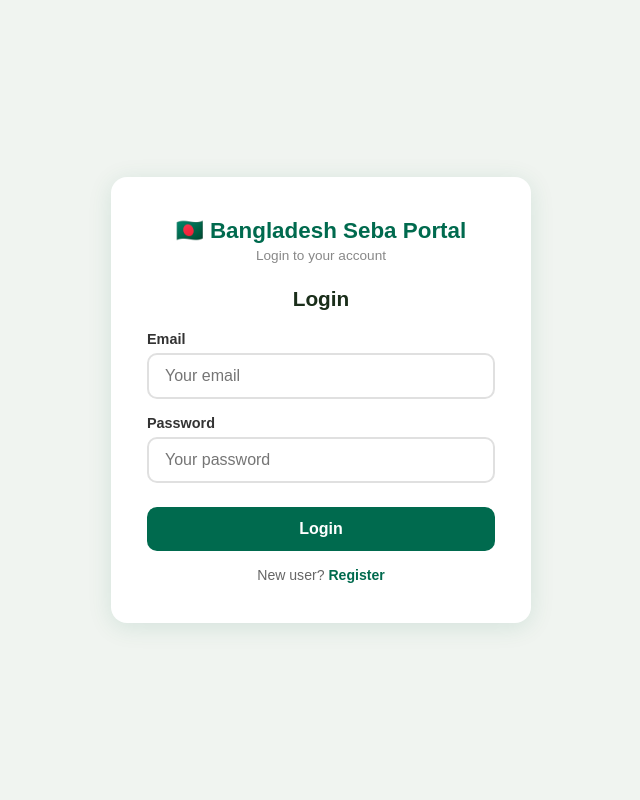
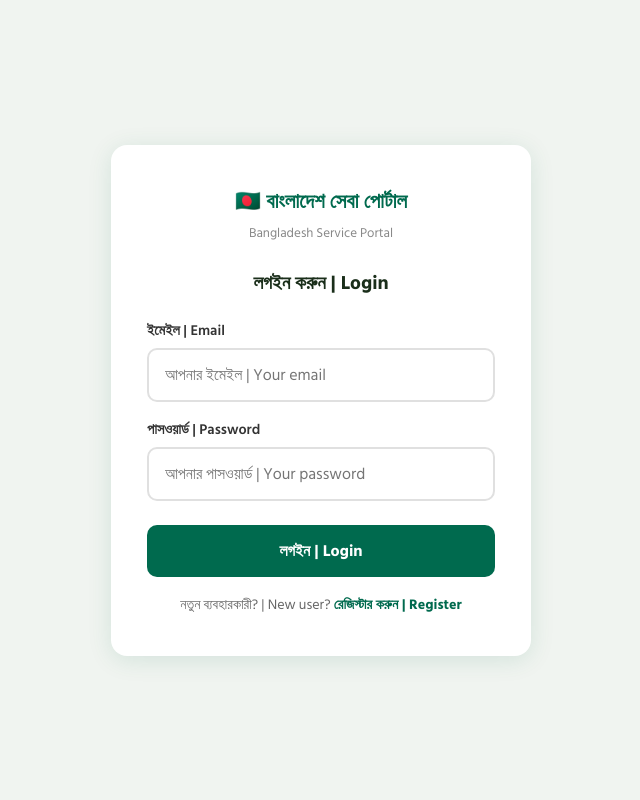
Before and after one commit to nasimam702-del/bangladesh-portal, a Flask app: page /login in a window 1280 px wide. Shown: the whole page, without its empty margins (319-959 px from the left). Run offline with Flask 3, Linux system fonts and the light colour scheme.

Commit message:
Update login.html

```diff
--- a/templates/login.html
+++ b/templates/login.html
@@ -1,22 +1,23 @@
 <!DOCTYPE html>
-<html lang="en">
+<html lang="bn">
 <head>
     <meta charset="UTF-8">
     <meta name="viewport" content="width=device-width, initial-scale=1.0">
-    <title>Login - Bangladesh Seba Portal</title>
+    <title>লগইন | Login - বাংলাদেশ সেবা পোর্টাল</title>
+    <link href="https://fonts.googleapis.com/css2?family=Hind+Siliguri:wght@400;600;700&display=swap" rel="stylesheet">
     <style>
         * { margin: 0; padding: 0; box-sizing: border-box; }
-        body { font-family: Arial, sans-serif; background: #F0F4F0; display: flex; justify-content: center; align-items: center; min-height: 100vh; }
+        body { font-family: 'Hind Siliguri', Arial, sans-serif; background: #F0F4F0; display: flex; justify-content: center; align-items: center; min-height: 100vh; }
         .card { background: white; border-radius: 16px; padding: 40px 36px; width: 100%; max-width: 420px; box-shadow: 0 4px 24px rgba(0,106,78,0.12); }
         .logo { text-align: center; margin-bottom: 24px; }
-        .logo h1 { color: #006A4E; font-size: 1.4rem; }
-        .logo p { color: #888; font-size: 0.85rem; margin-top: 4px; }
-        h2 { color: #1a2e1a; font-size: 1.3rem; margin-bottom: 20px; text-align: center; }
+        .logo h1 { color: #006A4E; font-size: 1.3rem; }
+        .logo p { color: #888; font-size: 0.82rem; margin-top: 4px; }
+        h2 { color: #1a2e1a; font-size: 1.2rem; margin-bottom: 20px; text-align: center; }
         .form-group { margin-bottom: 16px; }
         label { display: block; font-size: 0.9rem; font-weight: 600; color: #333; margin-bottom: 6px; }
-        input { width: 100%; padding: 12px 16px; border: 2px solid #e0e0e0; border-radius: 10px; font-size: 1rem; outline: none; transition: border 0.2s; }
+        input { width: 100%; padding: 12px 16px; border: 2px solid #e0e0e0; border-radius: 10px; font-size: 1rem; font-family: 'Hind Siliguri', Arial, sans-serif; outline: none; transition: border 0.2s; }
         input:focus { border-color: #006A4E; }
-        .btn { width: 100%; padding: 13px; background: #006A4E; color: white; border: none; border-radius: 10px; font-size: 1rem; font-weight: 700; cursor: pointer; margin-top: 8px; }
+        .btn { width: 100%; padding: 13px; background: #006A4E; color: white; border: none; border-radius: 10px; font-size: 1rem; font-family: 'Hind Siliguri', Arial, sans-serif; font-weight: 700; cursor: pointer; margin-top: 8px; }
         .btn:hover { background: #004d38; }
         .error { background: #fff0f0; color: #c0001f; padding: 10px 14px; border-radius: 8px; margin-bottom: 14px; font-size: 0.88rem; border-left: 4px solid #F42A41; }
         .link { text-align: center; margin-top: 16px; font-size: 0.88rem; color: #666; }
@@ -26,25 +27,23 @@
 <body>
 <div class="card">
     <div class="logo">
-        <h1>🇧🇩 Bangladesh Seba Portal</h1>
-        <p>Login to your account</p>
+        <h1>🇧🇩 বাংলাদেশ সেবা পোর্টাল</h1>
+        <p>Bangladesh Service Portal</p>
     </div>
-    <h2>Login</h2>
-    {% if error %}
-    <div class="error">⚠️ {{ error }}</div>
-    {% endif %}
+    <h2>লগইন করুন | Login</h2>
+    {% if error %}<div class="error">⚠️ {{ error }}</div>{% endif %}
     <form method="POST">
         <div class="form-group">
-            <label>Email</label>
-            <input type="email" name="email" placeholder="Your email" required />
+            <label>ইমেইল | Email</label>
+            <input type="email" name="email" placeholder="আপনার ইমেইল | Your email" required />
         </div>
         <div class="form-group">
-            <label>Password</label>
-            <input type="password" name="password" placeholder="Your password" required />
+            <label>পাসওয়ার্ড | Password</label>
+            <input type="password" name="password" placeholder="আপনার পাসওয়ার্ড | Your password" required />
         </div>
-        <button type="submit" class="btn">Login</button>
+        <button type="submit" class="btn">লগইন | Login</button>
     </form>
-    <div class="link">New user? <a href="/register">Register</a></div>
+    <div class="link">নতুন ব্যবহারকারী? | New user? <a href="/register">রেজিস্টার করুন | Register</a></div>
 </div>
 </body>
 </html>
```
